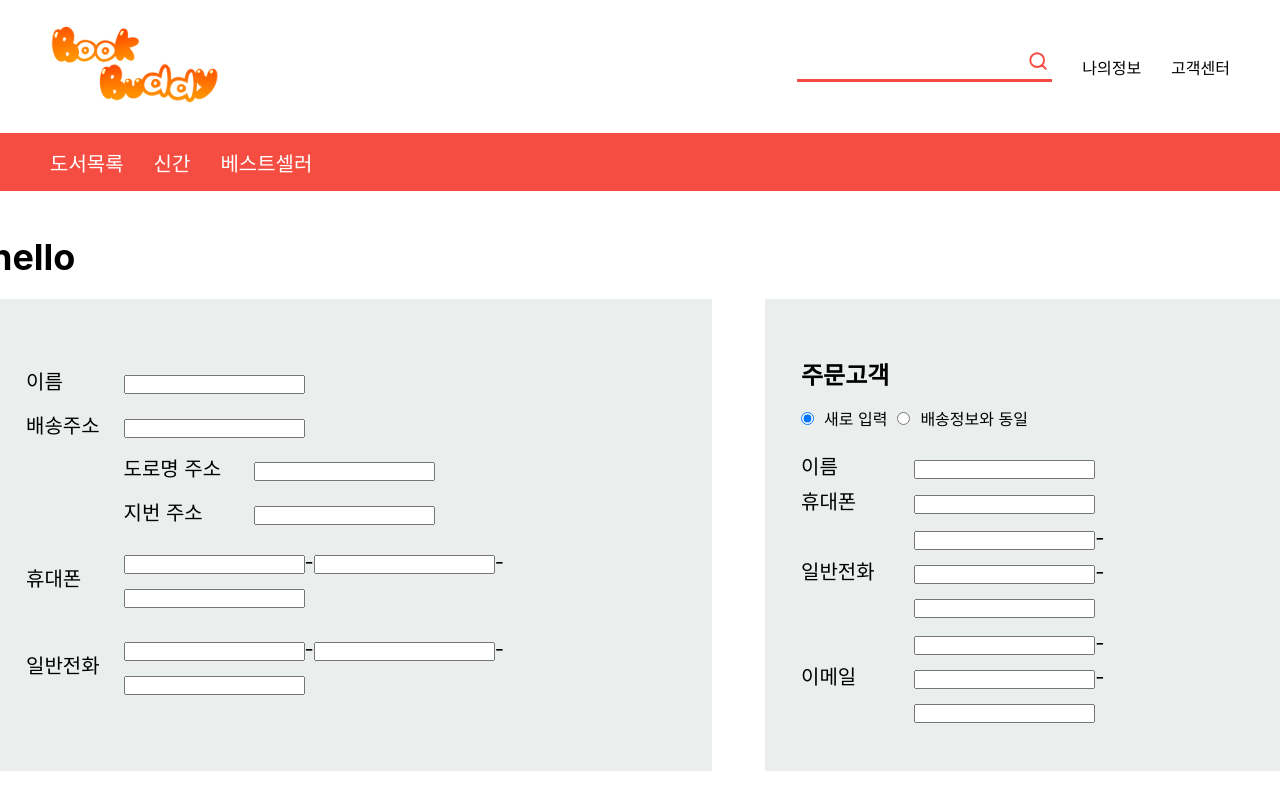
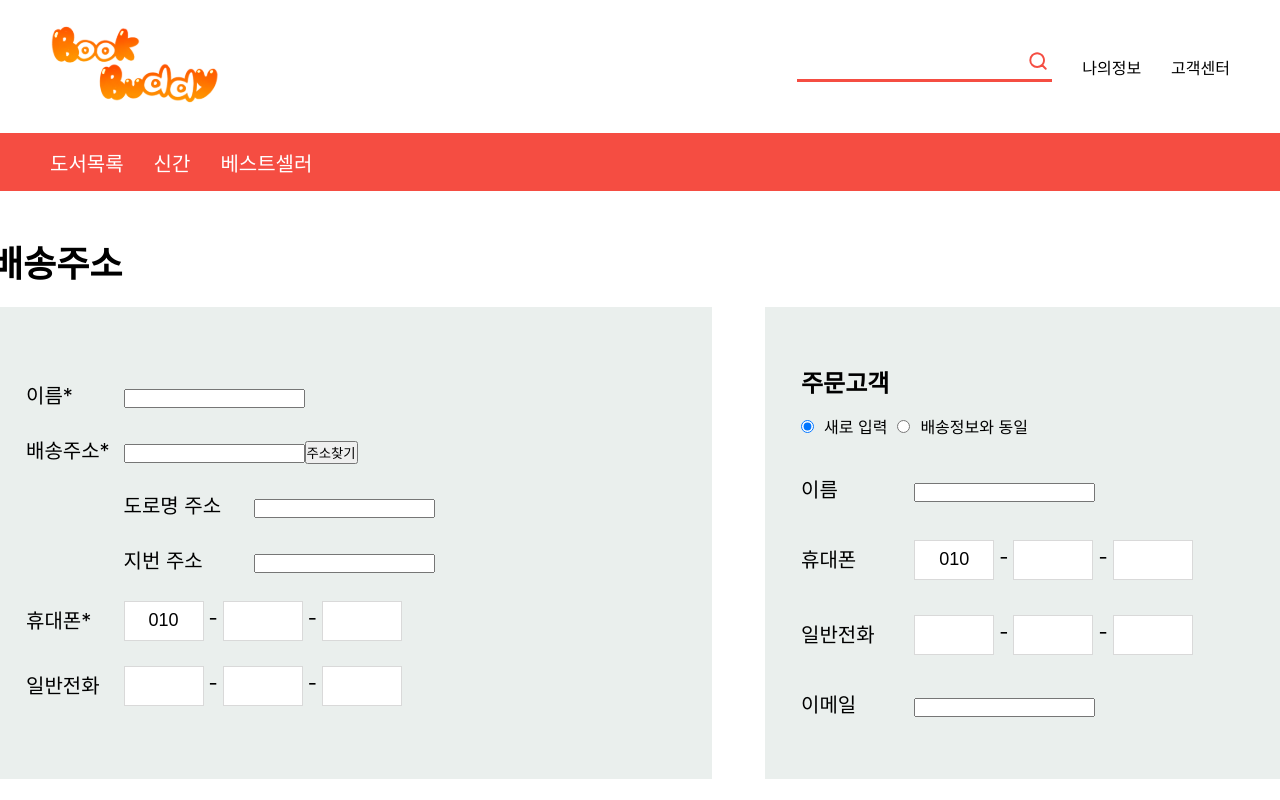
Before and after one commit to HyeranJo/bookbuddy, a React (Create React App) app in the folder client/: page /payment in a window 1280 px wide. Built offline with nearby package versions, Linux system fonts and the light colour scheme.

Commit message:
Feat: 전화번호 input 컴포넌트 제작 및 적용

```diff
--- /dev/null
+++ b/client/src/components/input/CallNumber.tsx
@@ -0,0 +1,35 @@
+import React from 'react';
+import { styled } from 'styled-components';
+
+interface CallNumberProps {
+  defaultValue?: string;
+}
+
+const CallNumber = ({ defaultValue }: CallNumberProps) => {
+  return (
+    <div style={{ display: 'flex', gap: '5px' }}>
+      <Styled_PhoneNumber.Input type="number" defaultValue={defaultValue} />
+      -
+      <Styled_PhoneNumber.Input type="number" />
+      -
+      <Styled_PhoneNumber.Input type="number" />
+    </div>
+  );
+};
+
+export const Styled_PhoneNumber = {
+  Input: styled.input`
+    width: 80px;
+    height: 40px;
+    text-align: center;
+    font-size: var(--input-font-size);
+    border: 1px solid var(--light-gray-color);
+
+    &::-webkit-inner-spin-button {
+      -webkit-appearance: none;
+      margin: 0;
+    }
+  `,
+};
+
+export default CallNumber;
--- a/client/src/pages/payment/Payment.tsx
+++ b/client/src/pages/payment/Payment.tsx
@@ -1,6 +1,7 @@
 import React from 'react';
 import { Styled_Payment } from './Payment.styled';
 import { Styled_Layout } from '../BlankPageLayout';
+import CallNumber from '../../components/input/CallNumber';
 
 const Payment = () => {
   return (
@@ -8,7 +9,7 @@ const Payment = () => {
       <Styled_Layout.Container className="container">
         <Styled_Layout.Div_WithNoSidebar>
           <Styled_Payment.Content>
-            <Styled_Layout.H1>hello</Styled_Layout.H1>
+            <Styled_Layout.H1>배송주소</Styled_Layout.H1>
             <Styled_Payment.Address>
               <div className="shipping-ddress">
                 <Styled_Payment.Table id="shipping-ddress-table">
@@ -19,15 +20,16 @@ const Payment = () => {
                   </colgroup>
                   <tbody>
                     <tr>
-                      <td>이름</td>
+                      <td>이름*</td>
                       <td colSpan={2}>
                         <input />
                       </td>
                     </tr>
                     <tr>
-                      <td>배송주소</td>
+                      <td>배송주소*</td>
                       <td colSpan={2}>
                         <input />
+                        <button>주소찾기</button>
                       </td>
                     </tr>
                     <tr>
@@ -45,15 +47,15 @@ const Payment = () => {
                       </td>
                     </tr>
                     <tr>
-                      <td>휴대폰</td>
+                      <td>휴대폰*</td>
                       <td colSpan={2}>
-                        <input />-<input />-<input />
+                        <CallNumber defaultValue="010" />
                       </td>
                     </tr>
                     <tr>
                       <td>일반전화</td>
                       <td colSpan={2}>
-                        <input />-<input />-<input />
+                        <CallNumber />
                       </td>
                     </tr>
                   </tbody>
@@ -95,19 +97,19 @@ const Payment = () => {
                     <tr>
                       <td>휴대폰</td>
                       <td>
-                        <input />
+                        <CallNumber defaultValue="010" />
                       </td>
                     </tr>
                     <tr>
                       <td>일반전화</td>
                       <td>
-                        <input />-<input />-<input />
+                        <CallNumber />
                       </td>
                     </tr>
                     <tr>
                       <td>이메일</td>
                       <td>
-                        <input />-<input />-<input />
+                        <input />
                       </td>
                     </tr>
                   </tbody>
```
